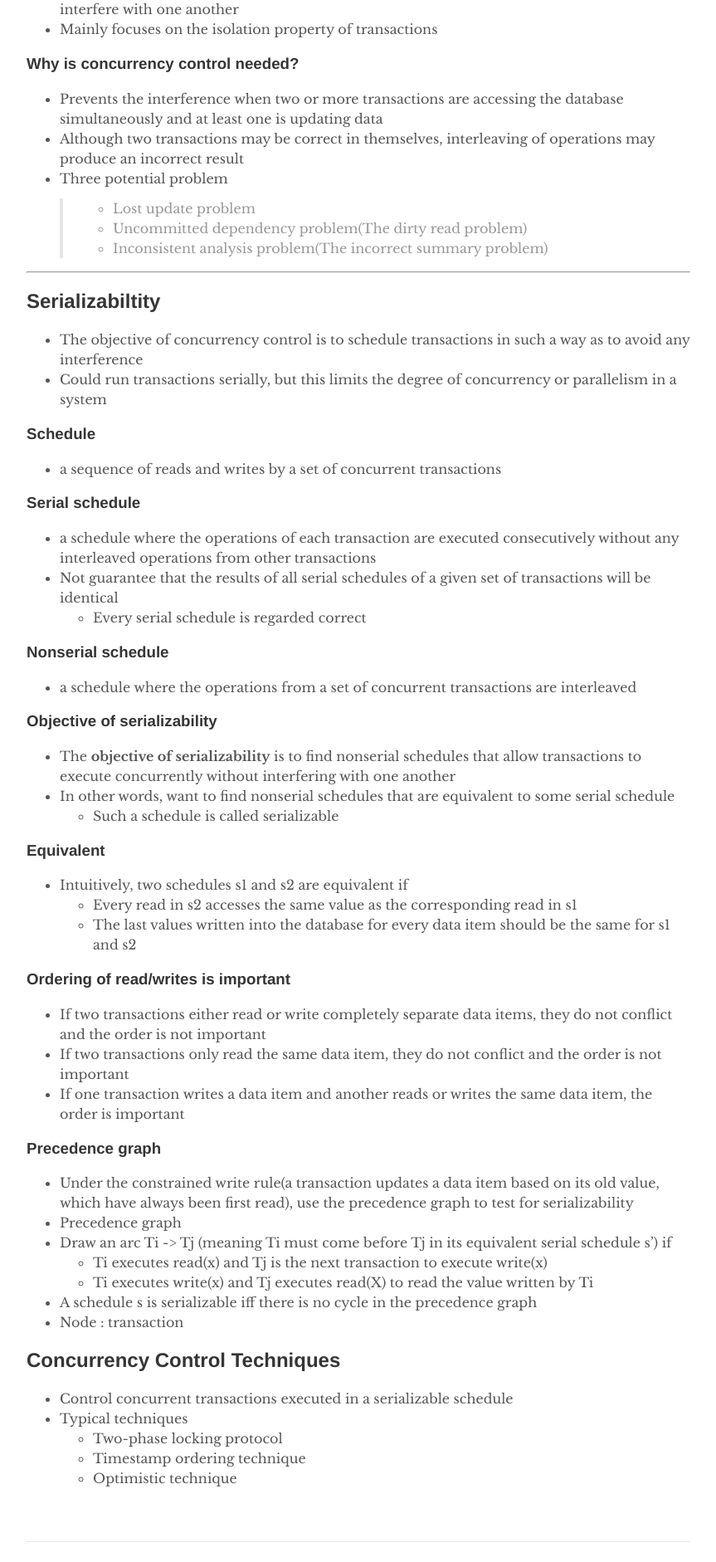
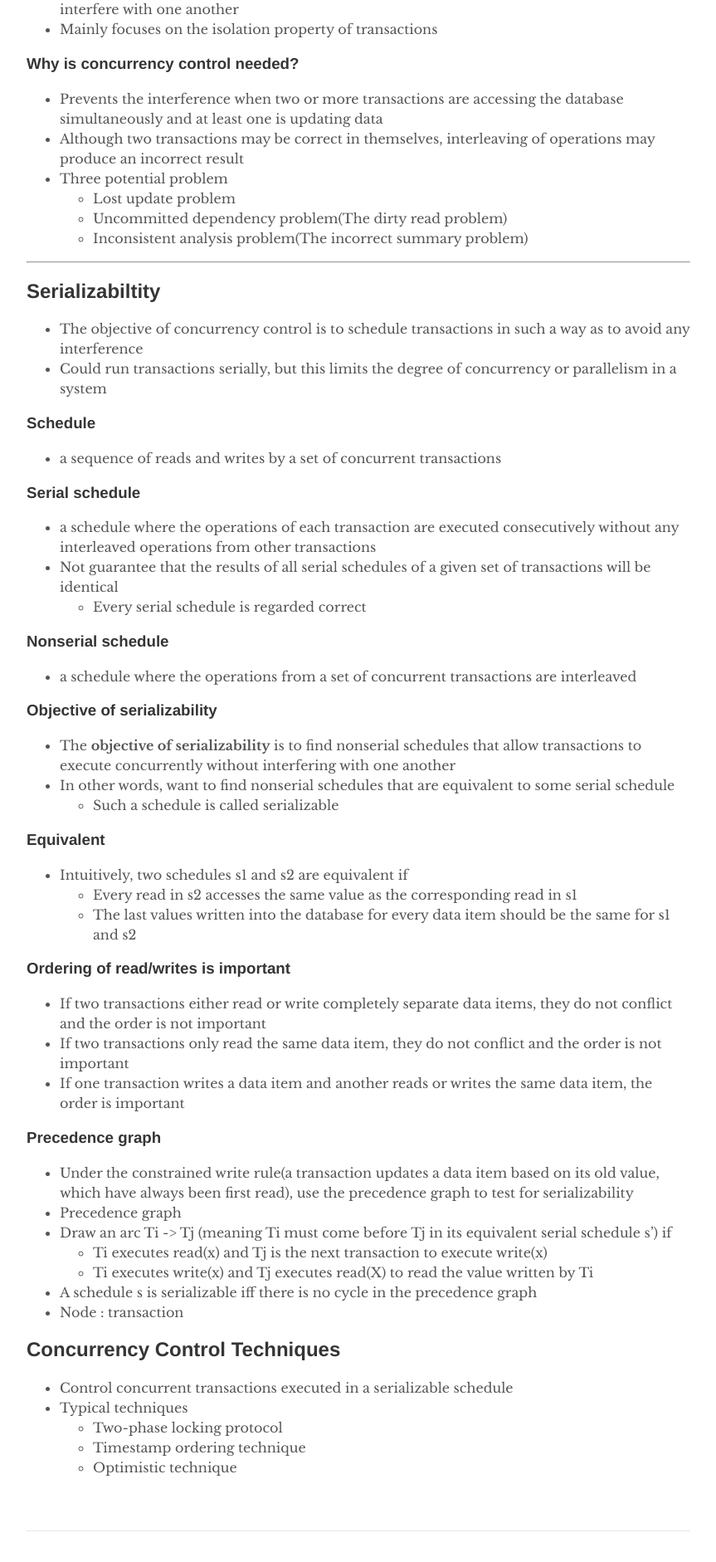
Before and after one commit to trilliwon/ABL, a Jekyll site: the page built from _posts/2017-11-22-db-transaction.md, in a window 1280 px wide. Shown: the part 1160-3042 px from the top of the page at 83% size, without its empty margins (208-1071 px from the left). Built offline with Jekyll 4.4.1, drawn with Linux system fonts in a browser that asks for light colours.

Commit message:
Fri Nov 24 13:45:25 KST 2017

```diff
--- a/_posts/2017-11-22-db-transaction.md
+++ b/_posts/2017-11-22-db-transaction.md
@@ -42,9 +42,9 @@ categories: db
 - Prevents the interference when two or more transactions are accessing the database simultaneously and at least one is updating data
 - Although two transactions may be correct in themselves, interleaving of operations may produce an incorrect result
 - Three potential problem
-  >- Lost update problem
-  >- Uncommitted dependency problem(The dirty read problem)
-  >- Inconsistent analysis problem(The incorrect summary problem)
+  - Lost update problem
+  - Uncommitted dependency problem(The dirty read problem)
+  - Inconsistent analysis problem(The incorrect summary problem)
 
 ---
 
```
